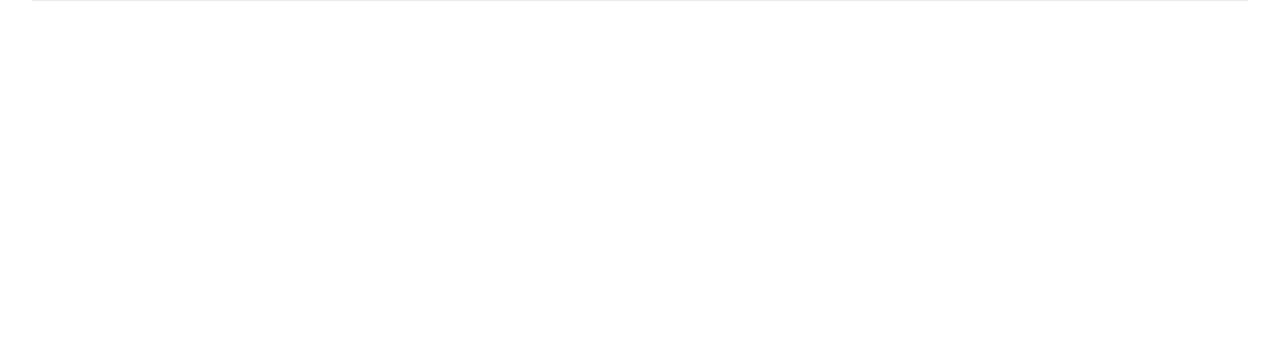
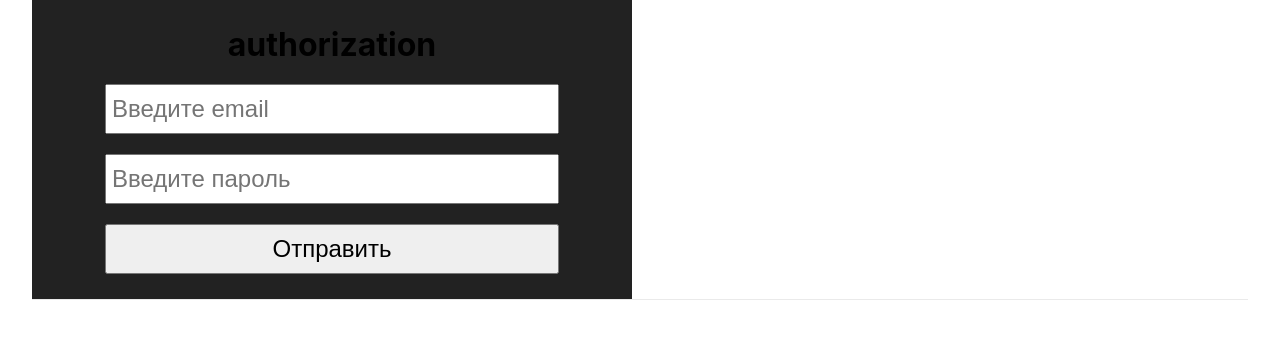
Before and after one commit to RoxShox/next-authorization, a Next.js app: page / in a window 1280 px wide. Shown: the top 338 px of the page. Built offline with nearby package versions, Linux system fonts and the light colour scheme.

Commit message:
AuthForm add

```diff
--- /dev/null
+++ b/src/components/AuthForm/AuthForm.jsx
@@ -0,0 +1,32 @@
+import React, { useEffect, useState } from 'react';
+import styles from './AuthForm.module.scss'
+
+const AuthForm = () => {
+    const [state, setState] = useState({
+        mail: '',
+        password: ''
+    })
+    function handleChange(e) {
+        const target = e.target
+        const newState = { ...state }
+        newState[target.name] = target.value
+        setState(newState)
+    }
+    function formSubmit(e) {
+        e.preventDefault()
+        alert("в процессе")
+    }
+
+    return (
+        <div className={styles.formContainer}>
+            <form id="auth" className={styles.form} onSubmit={formSubmit}>
+                <h1 className={styles.form__title}>authorization</h1>
+                <input required type="mail"  placeholder='Введите email' name='mail' className={styles.form__input} onChange={handleChange}/>
+                <input required type="password"  placeholder='Введите пароль' name='password' className={styles.form__input} onChange={handleChange}/>
+                <input type="submit" value='Отправить' className={`${styles.form__input} ${styles.form__input_submit}`} />
+            </form>
+        </div>
+    );
+}
+
+export default AuthForm;
--- /dev/null
+++ b/src/components/AuthForm/AuthForm.module.scss
@@ -0,0 +1,25 @@
+.formContainer{
+    display: block;
+    background: #222;
+    width: 100%;
+    max-width: 600px;
+
+    .form{
+        display: flex;
+        padding: 25px;
+        flex-direction: column;
+        align-items: center;
+        gap: 20px;
+        &__title{
+            margin: 0;
+        }
+        &__input{
+            padding: 5px;
+            box-sizing: content-box;
+            height: 36px;
+            width: 80%;
+            font-size: 24px;
+
+        }
+    }
+}
--- /dev/null
+++ b/src/components/index.js
@@ -0,0 +1,2 @@
+import AuthForm from "./AuthForm/AuthForm";
+export {AuthForm}
--- a/src/pages/index.js
+++ b/src/pages/index.js
@@ -1,7 +1,7 @@
 import Head from 'next/head'
 import Image from 'next/image'
 import styles from '../styles/Home.module.css'
-
+import {AuthForm} from '../components'
 export default function Home() {
 	return (
 		<div className={styles.container}>
@@ -10,7 +10,7 @@
 				<meta name="description" content="Generated by create next app" />
 				<link rel="icon" href="/favicon.ico" />
 			</Head>
-
+			<AuthForm/>
 			<footer className={styles.footer}></footer>
 		</div>
 	)
```
